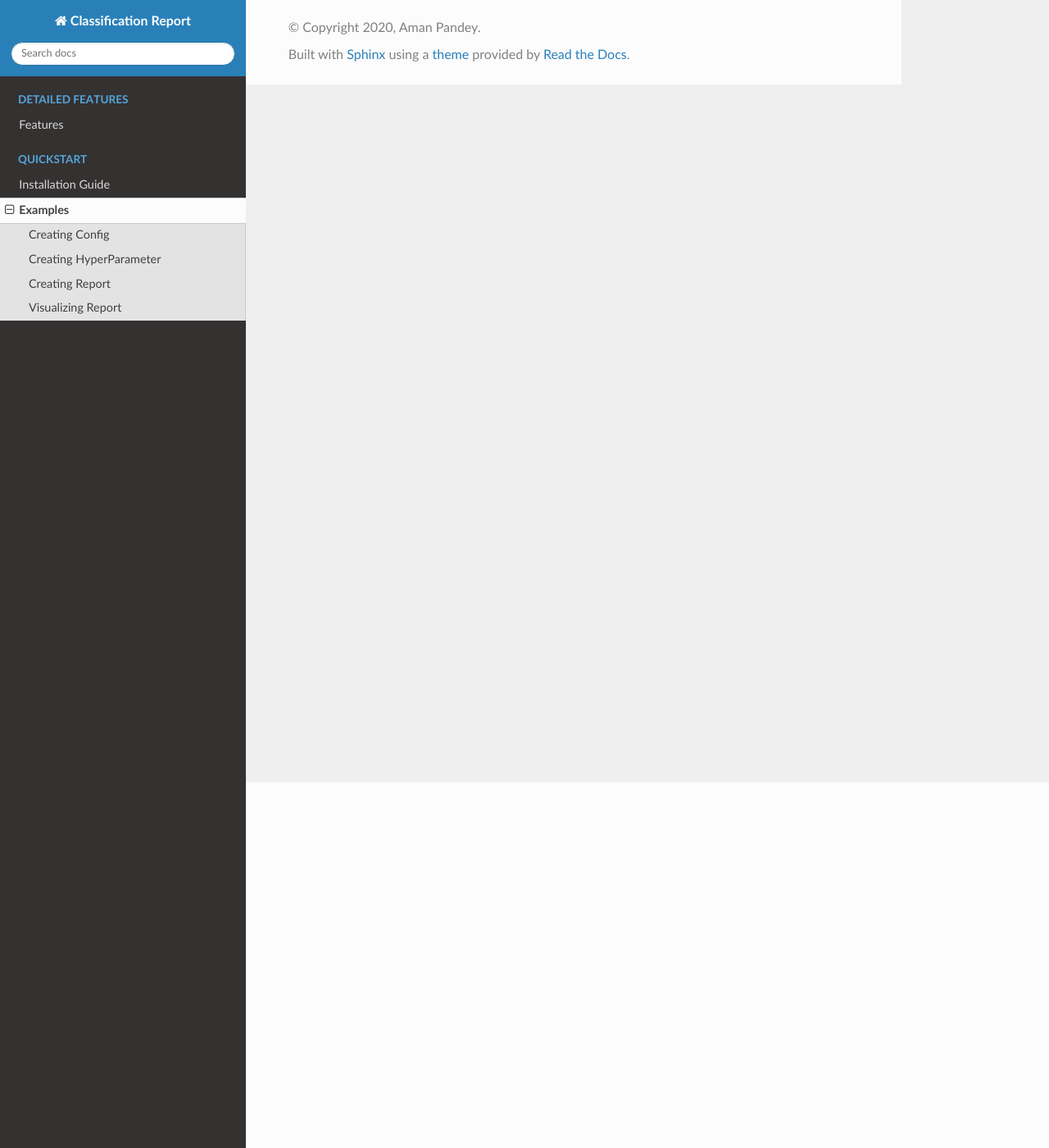
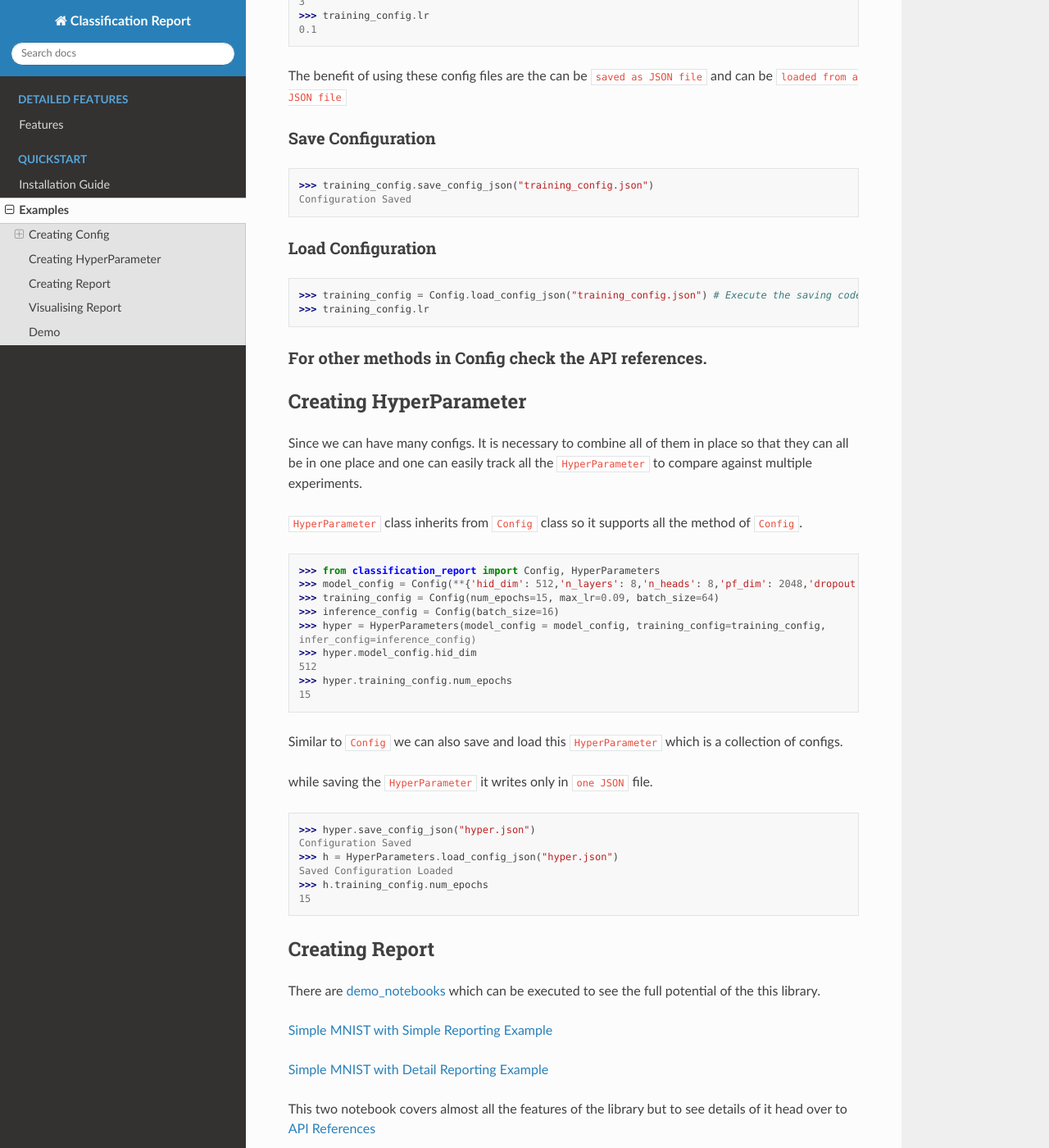
Before and after one commit to aman5319/Classification-Report, a Sphinx documentation site: the page built from docs/source/examples.md, in a window 1280 px wide and 1400 px high, scrolled down 446 px. Shown: the whole window at 82% size. Built offline with Sphinx 7.4.7 and the Read the Docs theme 2.0.0, drawn with Linux system fonts in a browser that asks for light colours; some of the changed text lies outside the part shown.

Commit message:
Example Doc Added

````diff
--- a/docs/requirements.txt
+++ b/docs/requirements.txt
@@ -1 +1,4 @@
+sphinx
+sphinx_rtd_theme
+recommonmark
 sphinx-autoapi
--- a/docs/source/examples.md
+++ b/docs/source/examples.md
@@ -1,9 +1,114 @@
+
+
 # Examples
 
 ## Creating Config
 
+There are multiple scenarios where we need to create configuration like in context of deep learning
+
+ 1. Model Config
+ 2. Training Config
+ 3. Inference Config
+
+```python
+>>> from classification_report import Config
+>>> training_config = Config(lr=0.1, batch_size=32, device="GPU")
+>>> model_config = Config(number_layers=3, num_head=32)
+>>> model_config.number_layers
+3
+>>> training_config.lr
+0.1
+```
+
+The benefit of using these config files are the  can be `saved as JSON file` and can be `loaded from a JSON file`
+
+### Save Configuration
+
+```python
+>>> training_config.save_config_json("training_config.json")
+Configuration Saved
+```
+### Load Configuration
+
+```python
+>>> training_config = Config.load_config_json("training_config.json") # Execute the saving code first.
+>>> training_config.lr
+```
+
+### For other methods in Config check the API references.
+
+
+
 ## Creating HyperParameter
+
+Since we can have many configs. It is necessary to combine all of them in place so that they can all be in one place and one can easily track all the `HyperParameter` to compare against multiple experiments.
+
+`HyperParameter` class inherits from `Config` class so it supports all the method of `Config`.
+
+```
+>>> from classification_report import Config, HyperParameters
+>>> model_config = Config(**{'hid_dim': 512,'n_layers': 8,'n_heads': 8,'pf_dim': 2048,'dropout': 0.1})
+>>> training_config = Config(num_epochs=15, max_lr=0.09, batch_size=64)
+>>> inference_config = Config(batch_size=16)
+>>> hyper = HyperParameters(model_config = model_config, training_config=training_config,
+infer_config=inference_config)
+>>> hyper.model_config.hid_dim
+512
+>>> hyper.training_config.num_epochs
+15
+```
+
+Similar to `Config` we can also save  and load this `HyperParameter` which is a collection of configs.
+
+while saving the `HyperParameter` it writes only in `one JSON` file.
+
+```
+>>> hyper.save_config_json("hyper.json")
+Configuration Saved
+>>> h = HyperParameters.load_config_json("hyper.json")
+Saved Configuration Loaded
+>>> h.training_config.num_epochs
+15
+```
+
+
 
 ## Creating Report
 
-## Visualizing Report
+There are [demo_notebooks](https://github.com/aman5319/Classification-Report/tree/master/demo_notebooks) which can be executed to see the full potential of the this library.
+
+[Simple MNIST with Simple Reporting Example](https://github.com/aman5319/Classification-Report/blob/master/demo_notebooks/MNIST_Example.ipynb)
+
+[Simple MNIST with Detail Reporting Example](https://github.com/aman5319/Classification-Report/blob/master/demo_notebooks/MNIST_Example_Detail.ipynb)
+
+This two notebook covers almost all the features of the library but to see details of it head over to [API References](https://classification-report.readthedocs.io/en/latest/autoapi/classification_report/report/index.html)
+
+
+
+## Visualising Report
+
+As the report is generated on the fly while the model is training. All the visualization can be seen using tensorboard.
+
+Whenever this library is executed a `runs` folder is created  on the top-level and tensorboard uses that runs folder track.
+
+This runs folder contains all the experiment and can be used to compare different experiments and can be shared among your teammates for studying.
+
+The ideal way to visualize is to first execute the tensorboard from the same directory level from where all the notebooks are created.
+
+```shell
+tensorboard --logdir=runs
+```
+
+![](../../assets/tensorboard_visualize.png)
+
+## Demo
+
+To just view the generated tensorboard visualization.
+
+[Install the library](installation.md)
+
+```shell
+git clone https://github.com/aman5319/Classification-Report # clone library
+cd Classification-Report/demo_notebook # change the directoty
+tensorboard --logdir=runs # execute tensorboar.
+```
````
Also changed, not shown: README.md (+46 -0 lines), assets/tensorboard_visualize.png (added), docs/README.md, 1 other file.
